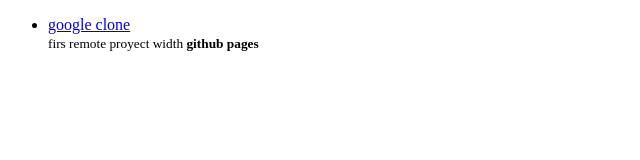
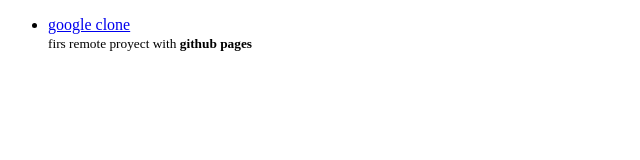
Before and after one commit to coxmau77/coxmau77.github.io, a plain HTML site: page index.html in a window 1280 px wide. Shown: the full height of the page, 0-640 px from the left. Drawn offline with Linux system fonts and the light colour scheme.

Commit message:
Update index.html

```diff
--- a/index.html
+++ b/index.html
@@ -11,7 +11,7 @@
 <body>
     <ul>
         <li><a href="./google-clone/index.html" target="_blank">google clone</a></li>
-        <small>firs remote proyect width <b>github pages</b></small>
+        <small>firs remote proyect with <b>github pages</b></small>
     </ul>
 </body>
 
```
